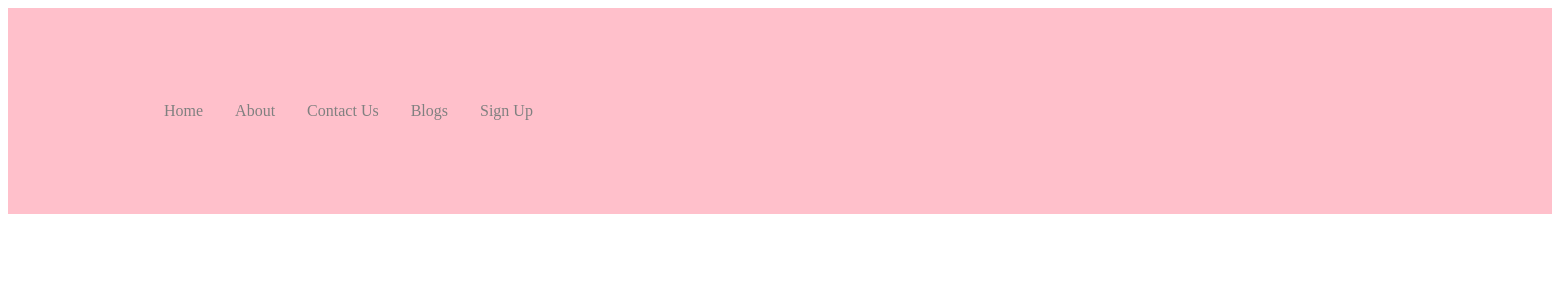
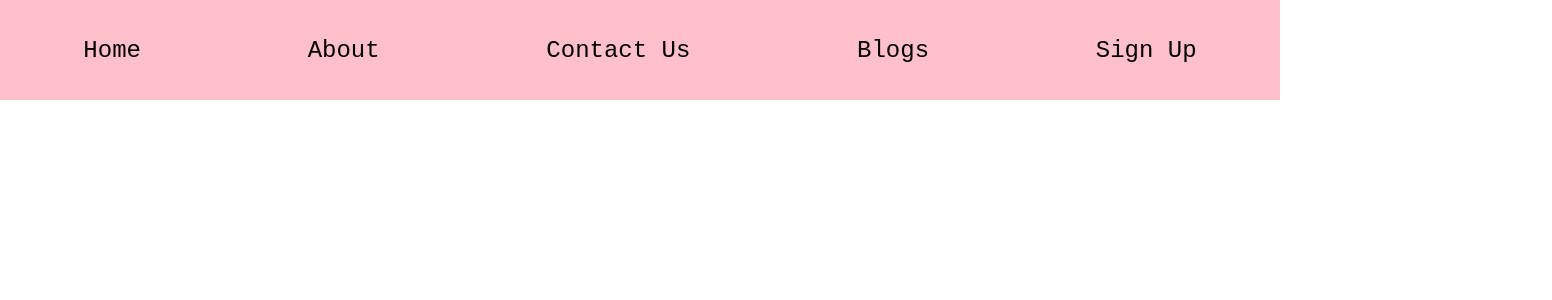
Before and after one commit to XstefanXstefanX/NikeStoreReactApp, a React (Create React App) app: page / in a window 1280 px wide. Shown: the top 300 px of the page, 1552 px wide, since content can reach past the window. Built offline with nearby package versions, Linux system fonts and the light colour scheme.

Commit message:
styled navbar

```diff
--- a/src/App.css
+++ b/src/App.css
@@ -1,5 +1,4 @@
-#navbar{
-    background:pink;
-    height:200px;
-    width:100%;
+* {
+  margin: 0;
+  padding: 0;
 }
--- /dev/null
+++ b/src/components/Navbar/NavBarElements.css
@@ -0,0 +1,27 @@
+nav {
+  background: pink;
+  height: 100px;
+  width: 100vw;
+  display: flex;
+  z-index: 12;
+}
+navMenu {
+  width: 100%;
+  display: flex;
+  justify-content: space-around;
+}
+.nav-link {
+  color: #000;
+  font-size: 1.5rem;
+  font-family: monospace;
+  display: flex;
+  align-items: center;
+  text-decoration: none;
+  padding: 0 1rem;
+  cursor: pointer;
+  &.active {
+    color: rebeccapurple;
+    font-weight: bold;
+    font-size: 1.75rem;
+  }
+}
--- a/src/components/Navbar/NavbarElements.js
+++ /dev/null
@@ -1,52 +0,0 @@
-import { FaBars } from "react-icons/fa";
-import { NavLink as Link } from "react-router-dom";
-import styled from "styled-components";
-
-export const Nav = styled.nav`
-height: 100px;
-display: flex;
-justify-content: space-between;
-padding: 0.2rem calc((100vw - 1000px) / 2);
-z-index: 12;
-`;
-
-export const NavLink = styled(Link)`
-color: #808080;
-display: flex;
-align-items: center;
-text-decoration: none;
-padding: 0 1rem;
-height: 100%;
-cursor: pointer;
-&.active {
-	color: #4d4dff;
-}
-`;
-
-export const Bars = styled(FaBars)`
-display: none;
-color: #808080;
-@media screen and (max-width: 768px) {
-	display: block;
-	position: absolute;
-	top: 0;
-	right: 0;
-	transform: translate(-100%, 75%);
-	font-size: 1.8rem;
-	cursor: pointer;
-}
-`;
-
-export const NavMenu = styled.div`
-display: flex;
-align-items: center;
-margin-right: -24px;
-/* Second Nav */
-/* margin-right: 24px; */
-/* Third Nav */
-/* width: 100vw;
-white-space: nowrap; */
-@media screen and (max-width: 768px) {
-	display: none;
-}
-`;
--- a/src/components/Navbar/index.js
+++ b/src/components/Navbar/index.js
@@ -1,29 +1,30 @@
-import React from 'react';
-import {Nav, NavLink, NavMenu } from './NavbarElements';
-
+import React from "react";
+import { NavLink as Link } from "react-router-dom";
+import "./NavBarElements.css";
 const Navbar = () => {
+  const NavLink = Link;
   return (
     <div>
-            <Nav id='navbar'>
-                <NavMenu>
-                    <NavLink to="/index" >
+      <nav>
+        <navMenu>
+          <NavLink to="/index" className="nav-link">
             Home
           </NavLink>
-                    <NavLink to='/about' >
+          <NavLink to="/about" className="nav-link">
             About
           </NavLink>
-                    <NavLink to='/contact' >
+          <NavLink to="/contact" className="nav-link">
             Contact Us
           </NavLink>
-                    <NavLink to='/blogs' >
+          <NavLink to="/blogs" className="nav-link">
             Blogs
           </NavLink>
-                    <NavLink to='/sign-up' >
+          <NavLink to="/sign-up" className="nav-link">
             Sign Up
           </NavLink>
-                </NavMenu>
-            </Nav>
+        </navMenu>
+      </nav>
     </div>
-    )
+  );
 };
 export default Navbar;
```
Also changed, not shown: src/App.js (+14 -18 lines), src/pages/about.js (+5 -8 lines), src/pages/blogs.js (+7 -7 lines), src/pages/contact.js (+6 -6 lines), src/pages/index.js (+6 -6 lines), src/pages/signup.js (+7 -7 lines), src/pages/text.js (+6 -6 lines), src/pages/home.js (deleted), 1 other file (tests, documents, lock files or other folders). Lines whose indentation alone changed are shown as unchanged.
